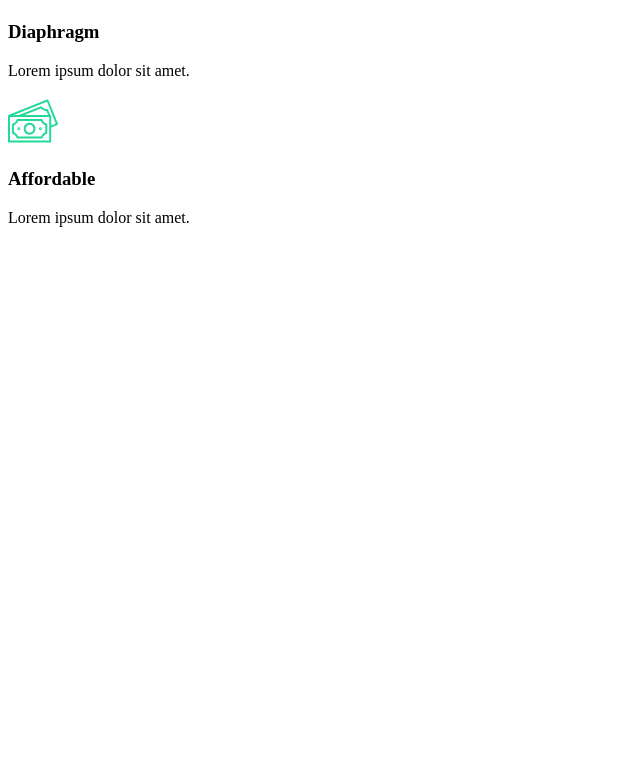
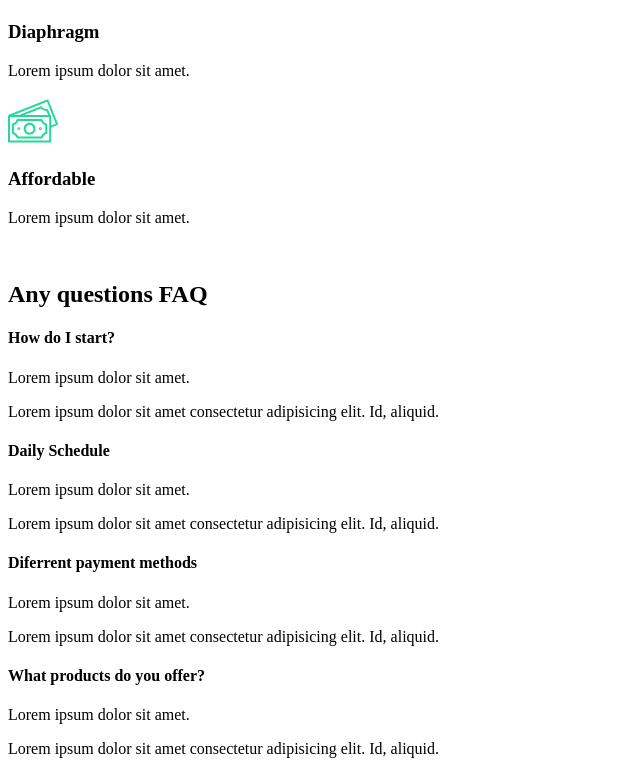
Before and after one commit to nic-brown/react-practice-capture, a React (Create React App) app: page / in a window 1280 px wide. Shown: the part 1447-2221 px from the top of the page, without its empty margins (0-640 px from the left). Before the commit the page ends 1716 px from the top, so only its background shows below. Built offline with nearby package versions, Linux system fonts and the light colour scheme.

Commit message:
4. Faq Section

```diff
--- /dev/null
+++ b/src/components/FaqSection.js
@@ -0,0 +1,52 @@
+import React from "react";
+const FaqSection = () => {
+  return (
+    <div className="faq">
+      <h2>
+        Any questions <span>FAQ</span>
+      </h2>
+      <div className="question">
+        <h4>How do I start?</h4>
+        <div className="answer">
+          <p>Lorem ipsum dolor sit amet.</p>
+          <p>
+            Lorem ipsum dolor sit amet consectetur adipisicing elit. Id,
+            aliquid.
+          </p>
+        </div>
+      </div>
+      <div className="question">
+        <h4>Daily Schedule</h4>
+        <div className="answer">
+          <p>Lorem ipsum dolor sit amet.</p>
+          <p>
+            Lorem ipsum dolor sit amet consectetur adipisicing elit. Id,
+            aliquid.
+          </p>
+        </div>
+      </div>
+      <div className="question">
+        <h4>Diferrent payment methods</h4>
+        <div className="answer">
+          <p>Lorem ipsum dolor sit amet.</p>
+          <p>
+            Lorem ipsum dolor sit amet consectetur adipisicing elit. Id,
+            aliquid.
+          </p>
+        </div>
+      </div>
+      <div className="question">
+        <h4>What products do you offer?</h4>
+        <div className="answer">
+          <p>Lorem ipsum dolor sit amet.</p>
+          <p>
+            Lorem ipsum dolor sit amet consectetur adipisicing elit. Id,
+            aliquid.
+          </p>
+        </div>
+      </div>
+    </div>
+  );
+};
+
+export default FaqSection;
--- a/src/pages/AboutUs.js
+++ b/src/pages/AboutUs.js
@@ -1,12 +1,14 @@
 import React from "react";
 import AboutSection from "../components/AboutSection";
 import ServicesSection from "../components/ServicesSection";
+import FaqSection from "../components/FaqSection";
 
 const AboutUs = () => {
   return (
     <>
       <AboutSection />
       <ServicesSection />
+      <FaqSection />
     </>
   );
 };
```
